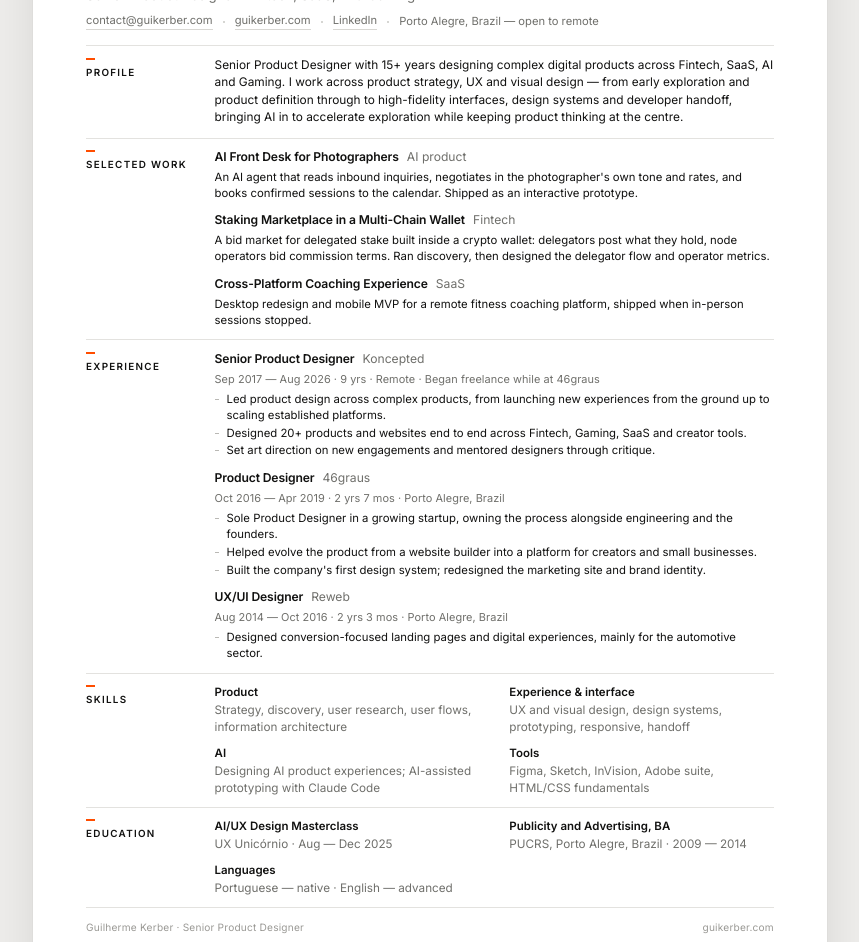
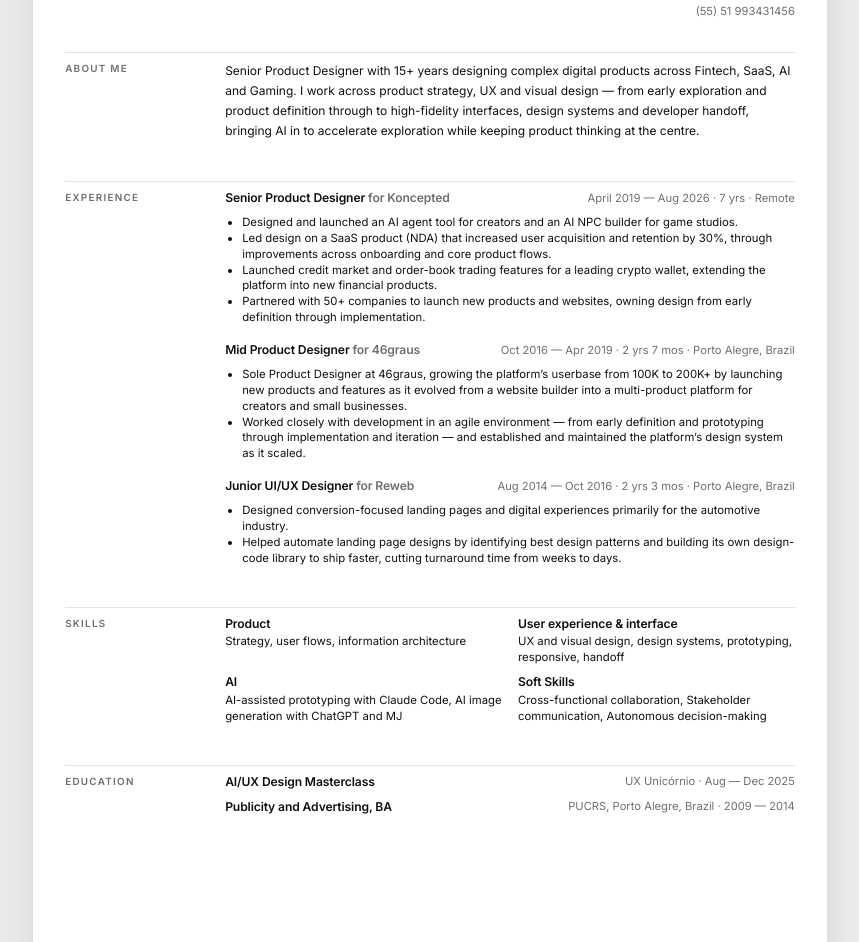
Before and after one commit to GuiKerber/kerber-portfolio, a plain HTML site: page resume/index.html in a window 1280 px wide. Shown: the part 175-1117 px from the top of the page, without its empty margins (210-1069 px from the left). Drawn offline with Linux system fonts and the light colour scheme.

Commit message:
Implement resume from Figma 236:15, plus project copy and doc links
Resume page rebuilt against the Figma node:

  - drops the Selected Work section; sections are now About me,
    Experience, Skills, Education on a 160px label column
  - replaces the pill Download button with the site's real component
    (.proj-btn / .proj-btn-primary: 4px radius, Syne 13px/500, 8/20
    padding), so the resume and the case pages stay in sync
  - contact block becomes real links: mailto, website, LinkedIn, with
    the phone left as plain text as designed
  - experience rewritten with the outcome-led copy from the design, and
    titles now carry seniority (Senior / Mid / Junior)
  - download icon uses the exported asset from node 236:24 at its
    designed 11x11, stroke mapped to currentColor

Koncepted now reads April 2019 - Aug 2026 (7 yrs) per the design, not
the Sep 2017 start LinkedIn shows. The earlier date was the freelance
period that overlapped 46graus; this states the full-time run instead.
Fixed the "Apri 2019" typo carried in the Figma text.

Also updates the two crypto entries on the homepage to the P2P credit
marketplace and DeFi trading framings, points the footer recommendation
letter at the PDF just added to assets/, and repoints the footer Resume
link to /resume/ since assets/docs/resume.pdf never existed and was
returning 404 in production.

Co-Authored-By: Claude Opus 5 <noreply@anthropic.com>

```diff
--- a/resume/index.html
+++ b/resume/index.html
@@ -16,11 +16,11 @@
 
   <link rel="preconnect" href="https://fonts.googleapis.com">
   <link rel="preconnect" href="https://fonts.gstatic.com" crossorigin>
-  <link href="https://fonts.googleapis.com/css2?family=Inter:wght@300;400;500;600;700&display=swap" rel="stylesheet">
+  <link href="https://fonts.googleapis.com/css2?family=Inter:wght@300;400;500;600;700&family=Syne:wght@500&display=swap" rel="stylesheet">
 
   <style>
-    /* Inter only. The display face used on the site is deliberately absent —
-       it reads as branding on a portfolio and as noise on a CV. */
+    /* The sheet is Inter only. Syne appears once, on the Download button, because
+       that button is page chrome reusing the site's component - not CV content. */
     :root {
       --orange: #FF4D00;
       --ink: #111110;
@@ -30,7 +30,8 @@
       --desk: #EDECEA;
       --sheet-w: 210mm;
       --sheet-h: 297mm;
-      --pad: 14mm;
+      --pad: 32px;          /* Figma 236:26 */
+      --label-w: 160px;     /* Figma 236:56 */
     }
 
     * { box-sizing: border-box; }
@@ -42,12 +43,11 @@
       color: var(--ink);
       font-family: 'Inter', -apple-system, BlinkMacSystemFont, 'Segoe UI', sans-serif;
       -webkit-font-smoothing: antialiased;
-      text-rendering: optimizeLegibility;
     }
 
-    /* ── page chrome, above the sheet ───────────────────────────── */
+    /* -- chrome above the sheet (Figma 236:17) ------------------- */
     .chrome {
-      max-width: var(--sheet-w);
+      width: var(--sheet-w);
       margin: 0 auto;
       padding: 28px 4px 14px;
       display: flex;
@@ -56,34 +56,48 @@
       gap: 16px;
     }
     .chrome-meta {
-      font-size: 12px;
-      font-weight: 400;
-      letter-spacing: 0.01em;
-      color: var(--muted);
-    }
-    .btn-download {
-      appearance: none;
-      border: 0;
-      cursor: pointer;
-      background: var(--orange);
-      color: #fff;
-      font-family: inherit;
-      font-size: 12px;
-      font-weight: 600;
-      letter-spacing: 0.01em;
-      padding: 10px 18px;
-      border-radius: 999px;
       display: inline-flex;
       align-items: center;
       gap: 8px;
-      transition: opacity 0.18s ease, transform 0.18s ease;
+      font-size: 10px;
+      font-weight: 500;
+      letter-spacing: 1.4px;
+      text-transform: uppercase;
+      color: var(--ink);
     }
-    .btn-download:hover { opacity: 0.88; }
-    .btn-download:active { transform: translateY(1px); }
-    .btn-download:focus-visible { outline: 2px solid var(--ink); outline-offset: 3px; }
-    .btn-download svg { display: block; }
+    .chrome-dot {
+      width: 5px;
+      height: 5px;
+      border-radius: 50%;
+      background: var(--ink);
+      flex: 0 0 auto;
+    }
 
-    /* ── the A4 sheet ───────────────────────────────────────────── */
+    /* The site's primary button, carried over from the case pages
+       (.proj-btn / .proj-btn-primary) so the two stay in sync. */
+    .proj-btn {
+      display: inline-flex;
+      align-items: center;
+      gap: 8px;
+      padding: 8px 20px;
+      border: 0;
+      border-radius: 4px;
+      font-family: 'Syne', sans-serif;
+      font-size: 13px;
+      font-weight: 500;
+      letter-spacing: -0.03em;
+      line-height: 1.4;
+      text-decoration: none;
+      white-space: nowrap;
+      cursor: pointer;
+      transition: opacity .2s ease, transform .15s ease;
+    }
+    .proj-btn:hover { opacity: .88; transform: translateY(-1px); }
+    .proj-btn:focus-visible { outline: 2px solid var(--ink); outline-offset: 3px; }
+    .proj-btn-primary { background: var(--orange); color: #fff; }
+    .proj-btn svg { display: block; }
+
+    /* -- the A4 sheet (Figma 236:26) ----------------------------- */
     .sheet {
       width: var(--sheet-w);
       min-height: var(--sheet-h);
@@ -91,159 +105,141 @@
       background: var(--paper);
       padding: var(--pad);
       box-shadow: 0 1px 2px rgba(0,0,0,0.05), 0 12px 40px rgba(0,0,0,0.09);
-      font-size: 8.5pt;
-      line-height: 1.40;
+      display: flex;
+      flex-direction: column;
+      gap: 32px;
     }
 
-    /* ── masthead ───────────────────────────────────────────────── */
-    .masthead { padding-bottom: 4mm; }
+    /* -- masthead (Figma 236:278) -------------------------------- */
+    .masthead {
+      display: flex;
+      align-items: flex-start;
+      justify-content: space-between;
+      gap: 24px;
+    }
     .name {
       margin: 0;
-      font-size: 19pt;
+      font-size: 36px;
       font-weight: 600;
-      letter-spacing: -0.025em;
-      line-height: 1.1;
-    }
-    .role {
-      margin: 3px 0 0;
-      font-size: 10pt;
-      font-weight: 400;
-      color: var(--muted);
-      letter-spacing: -0.01em;
+      letter-spacing: -0.6333px;
+      line-height: 1;
+      color: var(--ink);
     }
     .contact {
-      margin: 9px 0 0;
-      padding: 0;
-      list-style: none;
       display: flex;
-      flex-wrap: wrap;
-      align-items: center;
-      gap: 5px 10px;
-      font-size: 8.4pt;
+      flex-direction: column;
+      align-items: flex-end;
+      gap: 8px;
+      font-size: 11.2px;
+      line-height: 15.68px;
+      text-align: right;
+    }
+    .contact a {
+      color: var(--orange);
+      font-weight: 600;
+      text-decoration: none;
+    }
+    .contact a:hover { text-decoration: underline; }
+    .contact .phone { color: var(--muted); font-weight: 400; }
+
+    /* -- sections (Figma 236:55) --------------------------------- */
+    .row {
+      border-top: 1px solid var(--hair);
+      padding: 8px 0;
+      display: flex;
+      align-items: flex-start;
+    }
+    .label {
+      width: var(--label-w);
+      flex: 0 0 var(--label-w);
+      padding-top: 1px;
+      font-size: 9.867px;
+      font-weight: 600;
+      line-height: 13.813px;
+      letter-spacing: 1.2827px;
+      text-transform: uppercase;
       color: var(--muted);
     }
-    .contact li { display: flex; align-items: center; gap: 10px; }
-    .contact li::after {
-      content: '';
-      width: 2px; height: 2px;
-      border-radius: 50%;
-      background: #c9c8c4;
+    .col { flex: 1 1 0; min-width: 0; }
+
+    .lede { margin: 0; font-size: 12px; line-height: 20px; }
+
+    /* -- experience (Figma 236:400) ------------------------------ */
+    .entries { display: flex; flex-direction: column; gap: 16px; }
+    .entry { display: flex; flex-direction: column; gap: 8px; }
+    .entry-head {
+      display: flex;
+      align-items: center;
+      justify-content: space-between;
+      gap: 16px;
     }
-    .contact li:last-child::after { display: none; }
-    .contact a { color: var(--muted); text-decoration: none; border-bottom: 1px solid #d8d7d3; }
-    .contact a:hover { color: var(--orange); border-color: var(--orange); }
+    .entry-title {
+      margin: 0;
+      font-size: 12.133px;
+      font-weight: 600;
+      line-height: 16.987px;
+      letter-spacing: -0.1213px;
+      color: var(--ink);
+    }
+    .entry-title span { color: var(--muted); }
+    .entry-meta {
+      margin: 0;
+      font-size: 11.2px;
+      line-height: 15.68px;
+      color: var(--muted);
+      white-space: nowrap;
+    }
+    .entry ul { margin: 0; padding-left: 17px; }
+    .entry li { font-size: 11.333px; line-height: 15.867px; }
 
-    /* ── section rows: label left, content right ────────────────── */
-    .row {
-      display: grid;
-      grid-template-columns: 27mm 1fr;
-      gap: 0 7mm;
-      padding: 2.8mm 0;
-      border-top: 1px solid var(--hair);
+    /* -- skills + education grids (Figma 236:571 / 236:619) ------ */
+    .pairs { display: flex; flex-direction: column; gap: 8px; }
+    .pair-row { display: flex; align-items: flex-start; gap: 16px; }
+    .pair { flex: 1 1 0; min-width: 0; }
+    .grp-title {
+      font-size: 12.133px;
+      font-weight: 600;
+      line-height: 16.987px;
+      letter-spacing: -0.1213px;
+      color: var(--ink);
     }
-    .label {
-      font-size: 7.4pt;
-      font-weight: 600;
-      text-transform: uppercase;
-      letter-spacing: 0.13em;
+    .grp-body {
+      padding-top: 2px;
+      font-size: 11.333px;
+      line-height: 15.867px;
       color: var(--ink);
-      padding-top: 1px;
     }
-    .label::before {
-      content: '';
-      display: block;
-      width: 9px;
-      height: 2px;
-      background: var(--orange);
-      margin-bottom: 6px;
+    .edu-row {
+      display: flex;
+      align-items: flex-start;
+      justify-content: space-between;
+      gap: 16px;
+    }
+    .edu-meta {
+      font-size: 11.2px;
+      line-height: 15.68px;
+      color: var(--muted);
+      text-align: right;
+      white-space: nowrap;
     }
 
-    .lede { margin: 0; font-size: 8.9pt; line-height: 1.48; }
-
-    /* ── entries ────────────────────────────────────────────────── */
-    .entry + .entry { margin-top: 2.8mm; }
-    .entry-head {
-      display: flex;
-      flex-wrap: wrap;
-      align-items: baseline;
-      gap: 3px 8px;
-    }
-    .entry-title { font-size: 9.1pt; font-weight: 600; letter-spacing: -0.01em; }
-    .entry-org { font-size: 9.1pt; font-weight: 400; color: var(--muted); }
-    .entry-meta {
-      margin: 2px 0 0;
-      font-size: 8.2pt;
-      color: var(--muted);
-      letter-spacing: 0.005em;
-    }
-    .entry p { margin: 4px 0 0; }
-    .entry ul {
-      margin: 5px 0 0;
-      padding: 0;
-      list-style: none;
-    }
-    .entry ul li {
-      position: relative;
-      padding-left: 12px;
-      margin-top: 2px;
-    }
-    .entry ul li::before {
-      content: '';
-      position: absolute;
-      left: 0; top: 0.62em;
-      width: 4px; height: 1px;
-      background: #b9b8b4;
+    /* -- narrow screens: the sheet stops pretending to be paper --- */
+    @media (max-width: 860px) {
+      .chrome, .sheet { width: 100%; }
+      .chrome { padding: 20px 20px 12px; }
+      .sheet { min-height: 0; margin-bottom: 32px; padding: 24px 20px; gap: 24px; }
+      .masthead { flex-direction: column; gap: 12px; }
+      .contact { align-items: flex-start; text-align: left; }
+      .row { flex-direction: column; gap: 8px; }
+      .label { width: auto; flex: none; }
+      .entry-head { flex-direction: column; align-items: flex-start; gap: 2px; }
+      .entry-meta, .edu-meta { white-space: normal; }
+      .pair-row { flex-direction: column; gap: 8px; }
+      .edu-row { flex-direction: column; gap: 2px; }
+      .edu-meta { text-align: left; }
     }
 
-    .work-note { color: var(--muted); }
-    .work-link { color: var(--ink); text-decoration: none; border-bottom: 1px solid #d8d7d3; }
-    .work-link:hover { color: var(--orange); border-color: var(--orange); }
-
-    /* ── skills / two-up grids ──────────────────────────────────── */
-    .grid-2 {
-      display: grid;
-      grid-template-columns: 1fr 1fr;
-      gap: 2.6mm 8mm;
-    }
-    .grp-title { font-size: 8.6pt; font-weight: 600; margin-bottom: 2px; }
-    .grp-body { font-size: 8.8pt; color: var(--muted); }
-
-    .foot {
-      padding-top: 3mm;
-      border-top: 1px solid var(--hair);
-      display: flex;
-      justify-content: space-between;
-      gap: 12px;
-      font-size: 7.6pt;
-      color: #9a9995;
-      letter-spacing: 0.02em;
-    }
-
-    /* ── screens narrower than the sheet ────────────────────────── */
-    @media (max-width: 800px) {
-      :root { --pad: 22px; }
-      .chrome { max-width: none; padding: 20px 20px 12px; }
-      .btn-download { padding: 13px 20px; font-size: 13px; }
-      .sheet {
-        width: auto;
-        min-height: 0;
-        margin: 0 12px 40px;
-        font-size: 13px;
-        line-height: 1.55;
-      }
-      .name { font-size: 27px; }
-      .role { font-size: 15px; }
-      .contact { font-size: 12px; }
-      .row { grid-template-columns: 1fr; gap: 10px; padding: 22px 0; }
-      .label { font-size: 10px; }
-      .lede, .entry-title, .entry-org { font-size: 13.5px; }
-      .entry-meta, .grp-body { font-size: 12px; }
-      .grp-title { font-size: 12.5px; }
-      .grid-2 { grid-template-columns: 1fr; gap: 16px; }
-      .foot { flex-direction: column; gap: 4px; font-size: 10px; }
-    }
-
-    /* ── print: the sheet is the page ───────────────────────────── */
+    /* -- print / save-as-PDF ------------------------------------- */
     @page { size: A4; margin: 0; }
     @media print {
       html, body { background: #fff; }
@@ -253,23 +249,23 @@
         min-height: 0;
         margin: 0;
         box-shadow: none;
-        padding: 14mm var(--pad);
-        font-size: 9.2pt;
+        padding: var(--pad);
       }
-      a { color: inherit !important; }
-      .row { break-inside: avoid; }
-      .entry { break-inside: avoid; }
+      a { color: var(--orange) !important; text-decoration: none !important; }
+      .row, .entry { break-inside: avoid; }
     }
   </style>
 </head>
 <body>
 
   <div class="chrome">
-    <span class="chrome-meta">Updated on 28/08/2026</span>
-    <button class="btn-download" id="downloadBtn" type="button">
+    <span class="chrome-meta"><i class="chrome-dot"></i>Updated on 08/28/2026</span>
+    <button class="proj-btn proj-btn-primary" id="downloadBtn" type="button">
       Download PDF
-      <svg width="11" height="11" viewBox="0 0 12 12" fill="none" aria-hidden="true">
-        <path d="M6 1v8m0 0L2.5 5.5M6 9l3.5-3.5M1 11h10" stroke="currentColor" stroke-width="1.4" stroke-linecap="round" stroke-linejoin="round"/>
+      <!-- Icon exported from Figma node 236:24 (11x11); stroke mapped to currentColor -->
+      <svg width="11" height="11" viewBox="0 0 11 11" fill="none" aria-hidden="true">
+        <path d="M5.5 0.916667V8.25M8.70833 5.04167L5.5 8.25L2.29167 5.04167M0.916667 10.0833H10.0833"
+              stroke="currentColor" stroke-width="1.28333" stroke-linecap="round" stroke-linejoin="round"/>
       </svg>
     </button>
   </div>
@@ -278,139 +274,105 @@
 
     <header class="masthead">
       <h1 class="name">Guilherme Kerber</h1>
-      <p class="role">Senior Product Designer · Fintech, SaaS, AI &amp; Gaming</p>
-      <ul class="contact">
-        <li><a href="mailto:contact@guikerber.com">contact@guikerber.com</a></li>
-        <li><a href="https://guikerber.com" target="_blank" rel="noopener">guikerber.com</a></li>
-        <li><a href="https://www.linkedin.com/in/guilherme-kerber-6854b6289/" target="_blank" rel="noopener">LinkedIn</a></li>
-        <li>Porto Alegre, Brazil — open to remote</li>
-      </ul>
+      <div class="contact">
+        <a href="mailto:contact@guikerber.com">contact@guikerber.com</a>
+        <a href="https://guikerber.com" target="_blank" rel="noopener">www.guikerber.com</a>
+        <a href="https://www.linkedin.com/in/guilherme-kerber-6854b6289/" target="_blank" rel="noopener">LinkedIn</a>
+        <span class="phone">(55) 51 993431456</span>
+      </div>
     </header>
 
     <section class="row">
-      <div class="label">Profile</div>
-      <div>
+      <div class="label">About me</div>
+      <div class="col">
         <p class="lede">Senior Product Designer with 15+ years designing complex digital products across Fintech,
         SaaS, AI and Gaming. I work across product strategy, UX and visual design — from early exploration and
-        product definition through to high-fidelity interfaces, design systems and developer handoff, bringing AI in to
-        accelerate exploration while keeping product thinking at the centre.</p>
-      </div>
-    </section>
-
-    <section class="row">
-      <div class="label">Selected work</div>
-      <div>
-        <div class="entry">
-          <div class="entry-head">
-            <span class="entry-title">AI Front Desk for Photographers</span>
-            <span class="entry-org">AI product</span>
-          </div>
-          <p>An AI agent that reads inbound inquiries, negotiates in the photographer's own tone and rates, and books
-          confirmed sessions to the calendar. Shipped as an interactive prototype.</p>
-        </div>
-        <div class="entry">
-          <div class="entry-head">
-            <span class="entry-title">Staking Marketplace in a Multi-Chain Wallet</span>
-            <span class="entry-org">Fintech</span>
-          </div>
-          <p>A bid market for delegated stake built inside a crypto wallet: delegators post what they hold, node
-          operators bid commission terms. Ran discovery, then designed the delegator flow and operator metrics.</p>
-        </div>
-        <div class="entry">
-          <div class="entry-head">
-            <span class="entry-title">Cross-Platform Coaching Experience</span>
-            <span class="entry-org">SaaS</span>
-          </div>
-          <p>Desktop redesign and mobile MVP for a remote fitness coaching platform, shipped when in-person sessions
-          stopped.</p>
-        </div>
+        product definition through to high-fidelity interfaces, design systems and developer handoff, bringing AI
+        in to accelerate exploration while keeping product thinking at the centre.</p>
       </div>
     </section>
 
     <section class="row">
       <div class="label">Experience</div>
-      <div>
+      <div class="col entries">
+
         <div class="entry">
           <div class="entry-head">
-            <span class="entry-title">Senior Product Designer</span>
-            <span class="entry-org">Koncepted</span>
+            <p class="entry-title">Senior Product Designer<span> for Koncepted</span></p>
+            <p class="entry-meta">April 2019 — Aug 2026 · 7 yrs · Remote</p>
           </div>
-          <p class="entry-meta">Sep 2017 — Aug 2026 · 9 yrs · Remote · Began freelance while at 46graus</p>
           <ul>
-            <li>Led product design across complex products, from launching new experiences from the ground up to scaling established platforms.</li>
-            <li>Designed 20+ products and websites end to end across Fintech, Gaming, SaaS and creator tools.</li>
-            <li>Set art direction on new engagements and mentored designers through critique.</li>
+            <li>Designed and launched an AI agent tool for creators and an AI NPC builder for game studios.</li>
+            <li>Led design on a SaaS product (NDA) that increased user acquisition and retention by 30%, through improvements across onboarding and core product flows.</li>
+            <li>Launched credit market and order-book trading features for a leading crypto wallet, extending the platform into new financial products.</li>
+            <li>Partnered with 50+ companies to launch new products and websites, owning design from early definition through implementation.</li>
           </ul>
         </div>
+
         <div class="entry">
           <div class="entry-head">
-            <span class="entry-title">Product Designer</span>
-            <span class="entry-org">46graus</span>
+            <p class="entry-title">Mid Product Designer<span> for 46graus</span></p>
+            <p class="entry-meta">Oct 2016 — Apr 2019 · 2 yrs 7 mos · Porto Alegre, Brazil</p>
           </div>
-          <p class="entry-meta">Oct 2016 — Apr 2019 · 2 yrs 7 mos · Porto Alegre, Brazil</p>
           <ul>
-            <li>Sole Product Designer in a growing startup, owning the process alongside engineering and the founders.</li>
-            <li>Helped evolve the product from a website builder into a platform for creators and small businesses.</li>
-            <li>Built the company's first design system; redesigned the marketing site and brand identity.</li>
+            <li>Sole Product Designer at 46graus, growing the platform&rsquo;s userbase from 100K to 200K+ by launching new products and features as it evolved from a website builder into a multi-product platform for creators and small businesses.</li>
+            <li>Worked closely with development in an agile environment — from early definition and prototyping through implementation and iteration — and established and maintained the platform&rsquo;s design system as it scaled.</li>
           </ul>
         </div>
+
         <div class="entry">
           <div class="entry-head">
-            <span class="entry-title">UX/UI Designer</span>
-            <span class="entry-org">Reweb</span>
+            <p class="entry-title">Junior UI/UX Designer<span> for Reweb</span></p>
+            <p class="entry-meta">Aug 2014 — Oct 2016 · 2 yrs 3 mos · Porto Alegre, Brazil</p>
           </div>
-          <p class="entry-meta">Aug 2014 — Oct 2016 · 2 yrs 3 mos · Porto Alegre, Brazil</p>
           <ul>
-            <li>Designed conversion-focused landing pages and digital experiences, mainly for the automotive sector.</li>
+            <li>Designed conversion-focused landing pages and digital experiences primarily for the automotive industry.</li>
+            <li>Helped automate landing page designs by identifying best design patterns and building its own design-code library to ship faster, cutting turnaround time from weeks to days.</li>
           </ul>
         </div>
+
       </div>
     </section>
 
     <section class="row">
       <div class="label">Skills</div>
-      <div class="grid-2">
-        <div>
-          <div class="grp-title">Product</div>
-          <div class="grp-body">Strategy, discovery, user research, user flows, information architecture</div>
+      <div class="col pairs">
+        <div class="pair-row">
+          <div class="pair">
+            <div class="grp-title">Product</div>
+            <div class="grp-body">Strategy, user flows, information architecture</div>
+          </div>
+          <div class="pair">
+            <div class="grp-title">User experience &amp; interface</div>
+            <div class="grp-body">UX and visual design, design systems, prototyping, responsive, handoff</div>
+          </div>
         </div>
-        <div>
-          <div class="grp-title">Experience &amp; interface</div>
-          <div class="grp-body">UX and visual design, design systems, prototyping, responsive, handoff</div>
-        </div>
-        <div>
-          <div class="grp-title">AI</div>
-          <div class="grp-body">Designing AI product experiences; AI-assisted prototyping with Claude Code</div>
-        </div>
-        <div>
-          <div class="grp-title">Tools</div>
-          <div class="grp-body">Figma, Sketch, InVision, Adobe suite, HTML/CSS fundamentals</div>
+        <div class="pair-row">
+          <div class="pair">
+            <div class="grp-title">AI</div>
+            <div class="grp-body">AI-assisted prototyping with Claude Code, AI image generation with ChatGPT and MJ</div>
+          </div>
+          <div class="pair">
+            <div class="grp-title">Soft Skills</div>
+            <div class="grp-body">Cross-functional collaboration, Stakeholder communication, Autonomous decision-making</div>
+          </div>
         </div>
       </div>
     </section>
 
     <section class="row">
       <div class="label">Education</div>
-      <div class="grid-2">
-        <div>
+      <div class="col pairs">
+        <div class="edu-row">
           <div class="grp-title">AI/UX Design Masterclass</div>
-          <div class="grp-body">UX Unicórnio · Aug — Dec 2025</div>
+          <div class="edu-meta">UX Unicórnio · Aug — Dec 2025</div>
         </div>
-        <div>
+        <div class="edu-row">
           <div class="grp-title">Publicity and Advertising, BA</div>
-          <div class="grp-body">PUCRS, Porto Alegre, Brazil · 2009 — 2014</div>
-        </div>
-        <div>
-          <div class="grp-title">Languages</div>
-          <div class="grp-body">Portuguese — native · English — advanced</div>
+          <div class="edu-meta">PUCRS, Porto Alegre, Brazil · 2009 — 2014</div>
         </div>
       </div>
     </section>
-
-    <div class="foot">
-      <span>Guilherme Kerber · Senior Product Designer</span>
-      <span>guikerber.com</span>
-    </div>
 
   </main>
 
```
Also changed, not shown: index.html (+6 -6 lines), 1 other file.
